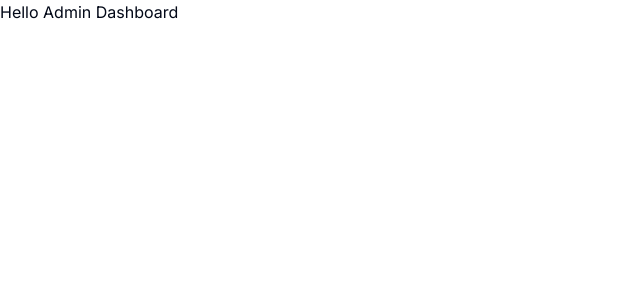
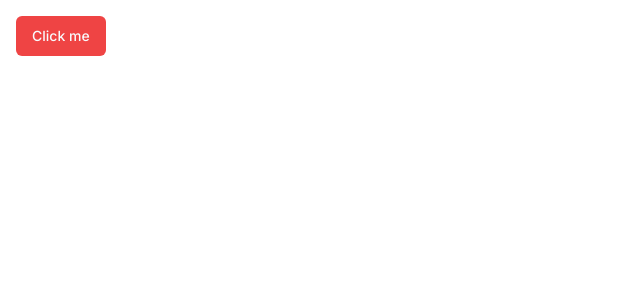
Before and after one commit to d2ndjim/ecommerce-dashboard, a Next.js app: page / in a window 1280 px wide. Shown: the top 300 px of the page, without its empty margins (0-640 px from the left). Built offline with nearby package versions, Linux system fonts and the light colour scheme.

Commit message:
Complete initial setup

```diff
--- a/app/(root)/page.tsx
+++ b/app/(root)/page.tsx
@@ -1,6 +1,9 @@
+import { Button } from "@/components/ui/button";
 
 export default function Home() {
   return (
-    <p>Hello Admin Dashboard</p>
+    <div className="p-4">
+      <Button size="default" variant="destructive">Click me</Button>
+    </div>
   )
 }
--- /dev/null
+++ b/components/ui/button.tsx
@@ -0,0 +1,56 @@
+import * as React from "react"
+import { Slot } from "@radix-ui/react-slot"
+import { cva, type VariantProps } from "class-variance-authority"
+
+import { cn } from "@/lib/utils"
+
+const buttonVariants = cva(
+  "inline-flex items-center justify-center rounded-md text-sm font-medium ring-offset-background transition-colors focus-visible:outline-none focus-visible:ring-2 focus-visible:ring-ring focus-visible:ring-offset-2 disabled:pointer-events-none disabled:opacity-50",
+  {
+    variants: {
+      variant: {
+        default: "bg-primary text-primary-foreground hover:bg-primary/90",
+        destructive:
+          "bg-destructive text-destructive-foreground hover:bg-destructive/90",
+        outline:
+          "border border-input bg-background hover:bg-accent hover:text-accent-foreground",
+        secondary:
+          "bg-secondary text-secondary-foreground hover:bg-secondary/80",
+        ghost: "hover:bg-accent hover:text-accent-foreground",
+        link: "text-primary underline-offset-4 hover:underline",
+      },
+      size: {
+        default: "h-10 px-4 py-2",
+        sm: "h-9 rounded-md px-3",
+        lg: "h-11 rounded-md px-8",
+        icon: "h-10 w-10",
+      },
+    },
+    defaultVariants: {
+      variant: "default",
+      size: "default",
+    },
+  }
+)
+
+export interface ButtonProps
+  extends React.ButtonHTMLAttributes<HTMLButtonElement>,
+    VariantProps<typeof buttonVariants> {
+  asChild?: boolean
+}
+
+const Button = React.forwardRef<HTMLButtonElement, ButtonProps>(
+  ({ className, variant, size, asChild = false, ...props }, ref) => {
+    const Comp = asChild ? Slot : "button"
+    return (
+      <Comp
+        className={cn(buttonVariants({ variant, size, className }))}
+        ref={ref}
+        {...props}
+      />
+    )
+  }
+)
+Button.displayName = "Button"
+
+export { Button, buttonVariants }
--- a/package.json
+++ b/package.json
@@ -9,6 +9,7 @@
     "lint": "next lint"
   },
   "dependencies": {
+    "@radix-ui/react-slot": "^1.0.2",
     "@types/node": "20.4.1",
     "@types/react": "18.2.14",
     "@types/react-dom": "18.2.6",
```
Also changed, not shown: 1 other file (tests, documents, lock files or other folders).
